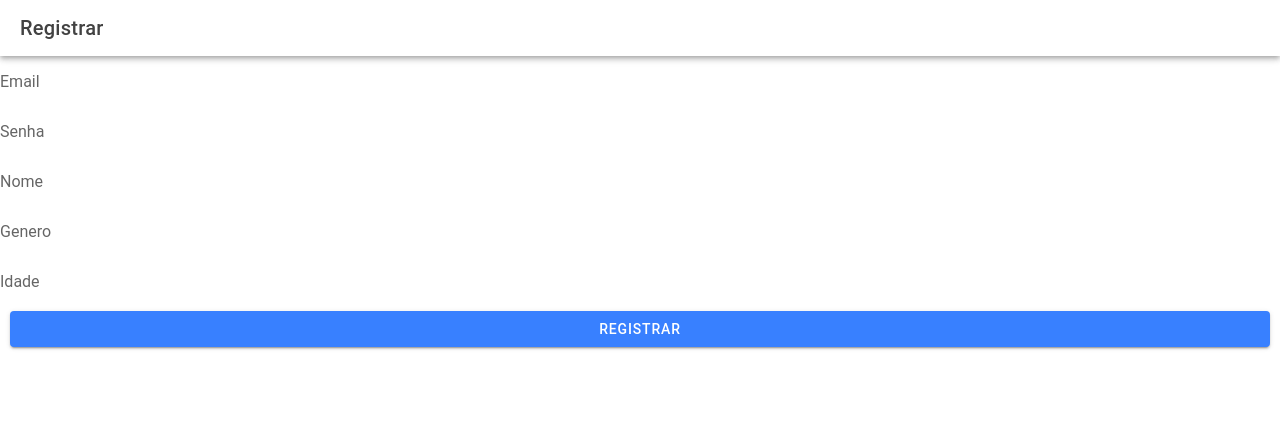
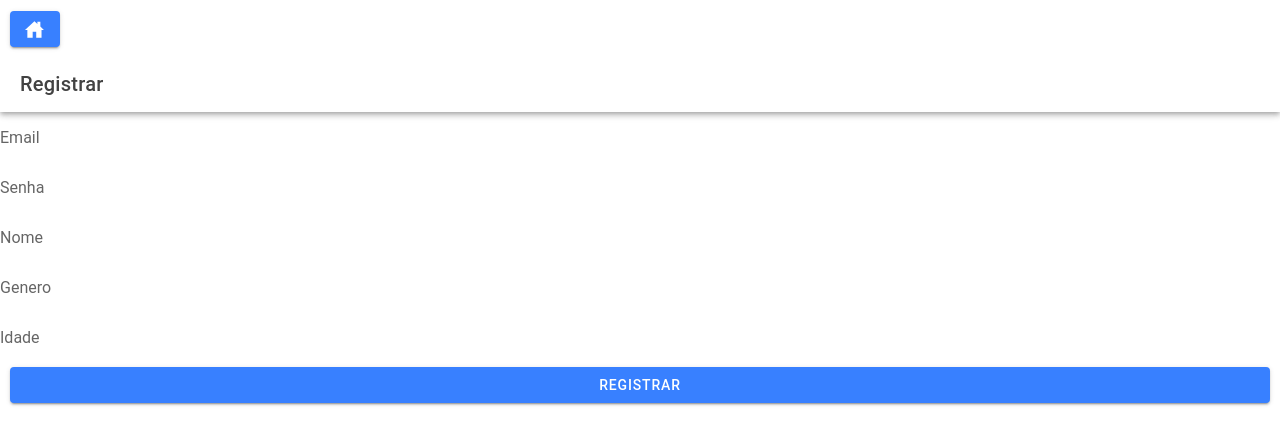
Before and after one commit to fernandocandeiatorres/ionic-codex-app, a React (Vite) app in the folder frontend/: page /register in a window 1280 px wide. Shown: the top 444 px of the page. Built offline with nearby package versions, Linux system fonts and the light colour scheme.

Commit message:
adding-homebutton-register

```diff
--- a/frontend/src/pages/LoginPage.css
+++ b/frontend/src/pages/LoginPage.css
@@ -8,8 +8,7 @@ ion-input {
   height: 50px;
   line-height: 50px;
   text-align: start;
-  padding-left: 15px;
-  padding-right: 15px;
+  border-left: 123px;
 }
 
 h2 {
--- a/frontend/src/pages/Register.tsx
+++ b/frontend/src/pages/Register.tsx
@@ -1,7 +1,8 @@
-import { IonContent, IonHeader, IonPage, IonTitle, IonToolbar, IonInput, IonButton } from '@ionic/react';
+import { IonContent, IonHeader, IonPage, IonTitle, IonToolbar, IonInput, IonButton, IonIcon } from '@ionic/react';
 import React, { useState } from 'react';
 import axios from "axios";
 import './Register.css'
+import { homeSharp } from 'ionicons/icons';
 
 // Falta implementar o restante além de email e senha
 const Register: React.FC = () => {
@@ -43,6 +44,11 @@ const Register: React.FC = () => {
   return (
     <IonPage>
       <IonHeader>
+      <IonToolbar>
+          <IonButton routerLink="/home">
+            <IonIcon icon={homeSharp}></IonIcon>
+          </IonButton>
+        </IonToolbar>
         <IonToolbar>
           <IonTitle>Registrar</IonTitle>
         </IonToolbar>
```
